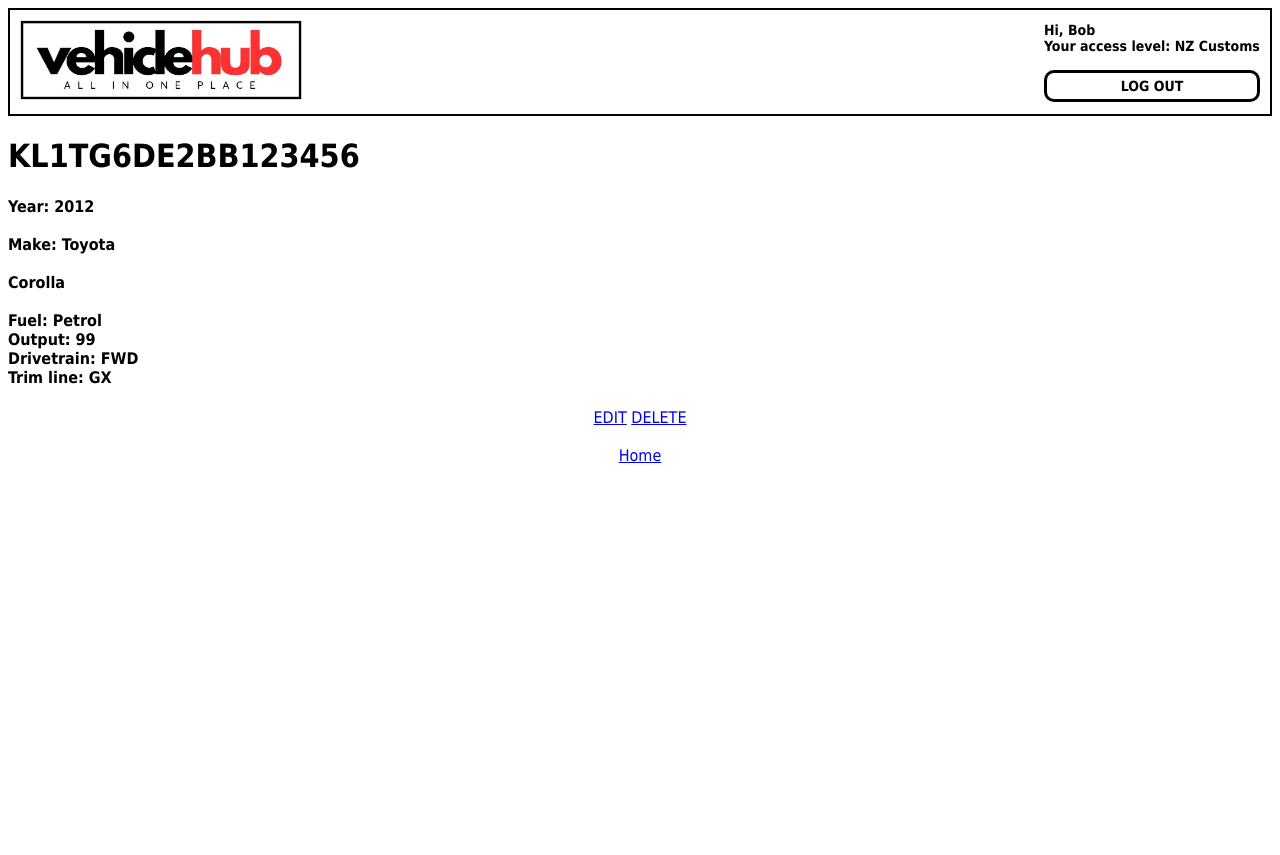
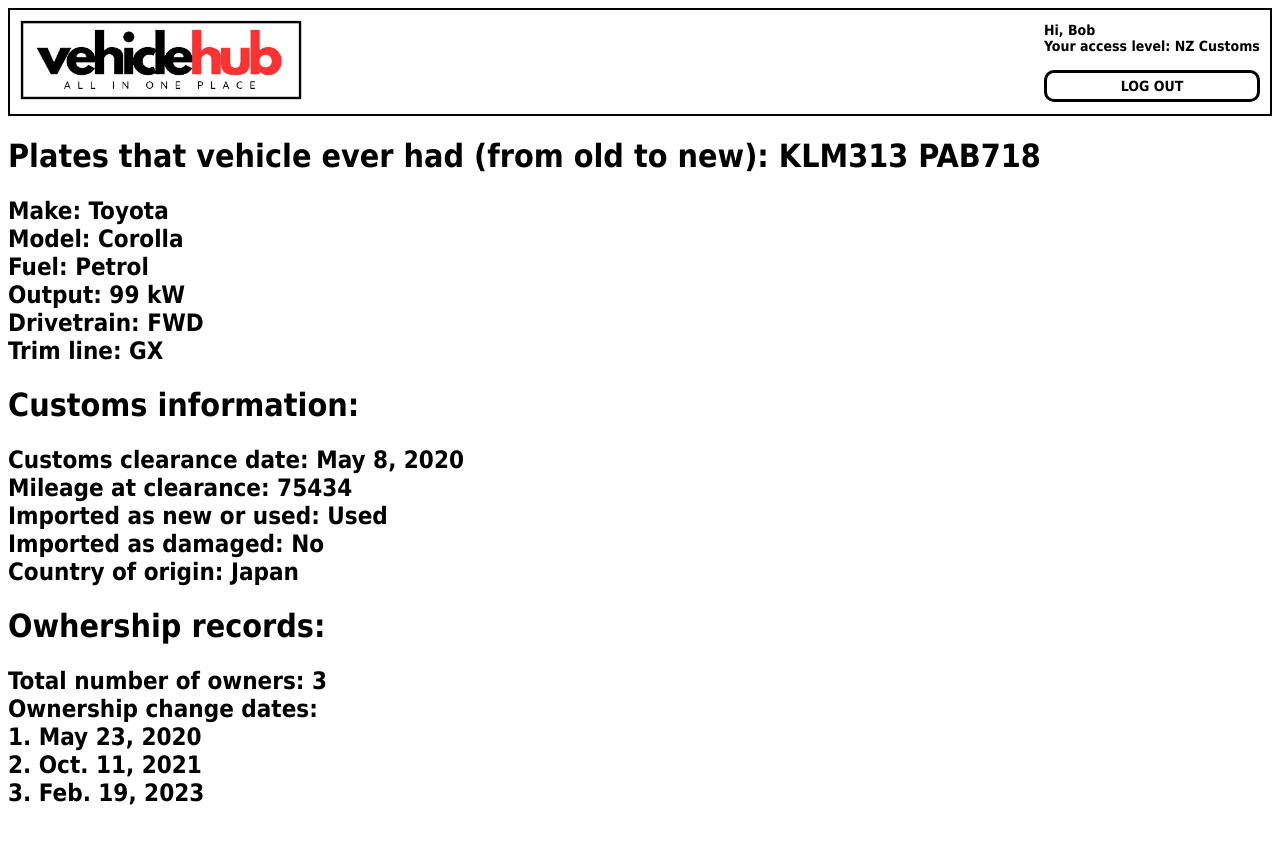
Before and after one commit to CHEMLEV/VEHICLEHUB, a Django app: page /vehiclehub/vehicle/1/ in a window 1280 px wide. Before the commit the page ends 463 px from the top, so only its background shows below. Run offline with Django 4.2, Linux system fonts and the light colour scheme; a user stored in the database is signed in; data comes from the database, SQL or seed files in the repository; some libraries are stand-ins or nearby versions.

Commit message:
First fields for reports added

```diff
--- a/VehicleHub/models.py
+++ b/VehicleHub/models.py
@@ -43,7 +43,8 @@ class Vehicle(models.Model):
 
 
 class CustomsRecord(models.Model):
-    vehicle_id = models.ForeignKey(Vehicle, on_delete=models.CASCADE, null=True)
+
+    vehicle_id = models.OneToOneField(Vehicle, on_delete=models.CASCADE, null=True)
     user_id = models.ForeignKey(CustomUser, on_delete=models.CASCADE, null=True)
     record_date = models.DateField(default=datetime.now, null=False)
     import_as = models.TextField(max_length=4, default="")
@@ -56,14 +57,14 @@ class CustomsRecord(models.Model):
 
 
 class Ownership(models.Model):
-    vehicle_id = models.ForeignKey(Vehicle, on_delete=models.CASCADE, null=True)
+    vehicle = models.ForeignKey(Vehicle, on_delete=models.CASCADE, null=True, related_name='ownerships')
     user_id = models.ForeignKey(CustomUser, on_delete=models.CASCADE, null=True)
     record_date = models.DateField(default=datetime.now, null=False)
     mileage = models.IntegerField(null=False)
     new_owner = models.TextField(max_length=50, null=False)
 
     def __str__(self):
-        return self.id
+        return str(self.id)
 
 
 class NumberPlate(models.Model):
--- a/VehicleHub/templates/vehicle_detail.html
+++ b/VehicleHub/templates/vehicle_detail.html
@@ -6,21 +6,24 @@
 
 {% if user.is_authenticated %}
 
-  <div class="tour-entry">
+  <div><h1>
 
-    <h1>{{ vehicle.VIN }} </h1>
-    <h4>Year: {{vehicle.year }}
-        <br><br>
-        Make: {{ vehicle.make }}
-       <br><br>
-       {{vehicle.model}}
-       <br> <br>
+    Plates that vehicle ever had (from old to new):
+
+    {% for record in vehicle.numberplate_set.all %}
+        {{ record.new_plates }}
+      {% endfor %}
+</h1>
+    <h2>   Make: {{ vehicle.make }}
+       <br>
+       Model: {{vehicle.model}}
+       <br>
        {% if vehicle.fuel != null %}
        Fuel: {{vehicle.fuel}}
        <br>
        {% endif %}
        {% if vehicle.output != null %}
-       Output: {{vehicle.output}}
+       Output: {{vehicle.output}} kW
        <br>
        {% endif %}
        {% if vehicle.drivetrain != null %}
@@ -31,19 +34,56 @@
        Trim line: {{vehicle.trim_line}}
        <br>
        {% endif %}
-
+</h2>
   </div>
 
-  <center>
 
-    <a href="{% url 'vehicle_edit' vehicle.pk %}" class="button-dark">EDIT</a>
+  <div><h1>
+
+    Customs information:  </h1>
+    <h2>
+      Customs clearance date:
+      {{ vehicle.customsrecord.record_date }}
+      <br>
+
+      Mileage at clearance:
+      {{ vehicle.customsrecord.mileage }}
+      <br>
+
+      Imported as new or used:
+      {{ vehicle.customsrecord.import_as }}
+      <br>
+
+      Imported as damaged:
+      {{ vehicle.customsrecord.damaged }}
+      <br>
+
+      Country of origin:
+      {{ vehicle.customsrecord.country_of_origin }}
+      <br>
+
+    </h2>
+  </div>
+
+  <div><h1>
+
+    Owhership records:  </h1>
+    <h2>
+      Total number of owners:
+      {{ vehicle.ownerships.all.count }}<br>
+
+      Ownership change dates:  <br>
+      {% for ownership in vehicle.ownerships.all %}
+      {{ forloop.counter }}.
+    {{ ownership.record_date }}<br>
+  {% endfor %}
+      <br>
 
 
-    <a href="{% url 'vehicle_delete' vehicle.pk %}" class="button-dark">DELETE</a><br><br>
 
+    </h2>
+  </div>
 
-    <a href="{% url 'home' %}">Home</a>
-  </center>
 
 {% endif %}
 
```
Also changed, not shown: VehicleHub/migrations/0012_alter_customsrecord_vehicle_id.py (added), VehicleHub/migrations/0013_remove_ownership_vehicle_id_ownership_vehicle.py (added), VehicleHub/migrations/0014_rename_vehicle_ownership_vehicle_id.py (added), VehicleHub/migrations/0015_rename_vehicle_id_ownership_vehicle.py (added), VehicleHub/migrations/0016_alter_ownership_vehicle.py (added), VehicleHub/migrations/0017_rename_vehicle_ownership_vehicle_id.py (added), VehicleHub/migrations/0018_rename_user_id_ownership_user_and_more.py (added), VehicleHub/migrations/0019_rename_user_ownership_user_id_and_more.py (added), VehicleHub/migrations/0020_alter_ownership_vehicle_id.py (added), VehicleHub/migrations/0021_remove_ownership_vehicle_id_ownership_vehicle.py (added), db.sqlite3.
